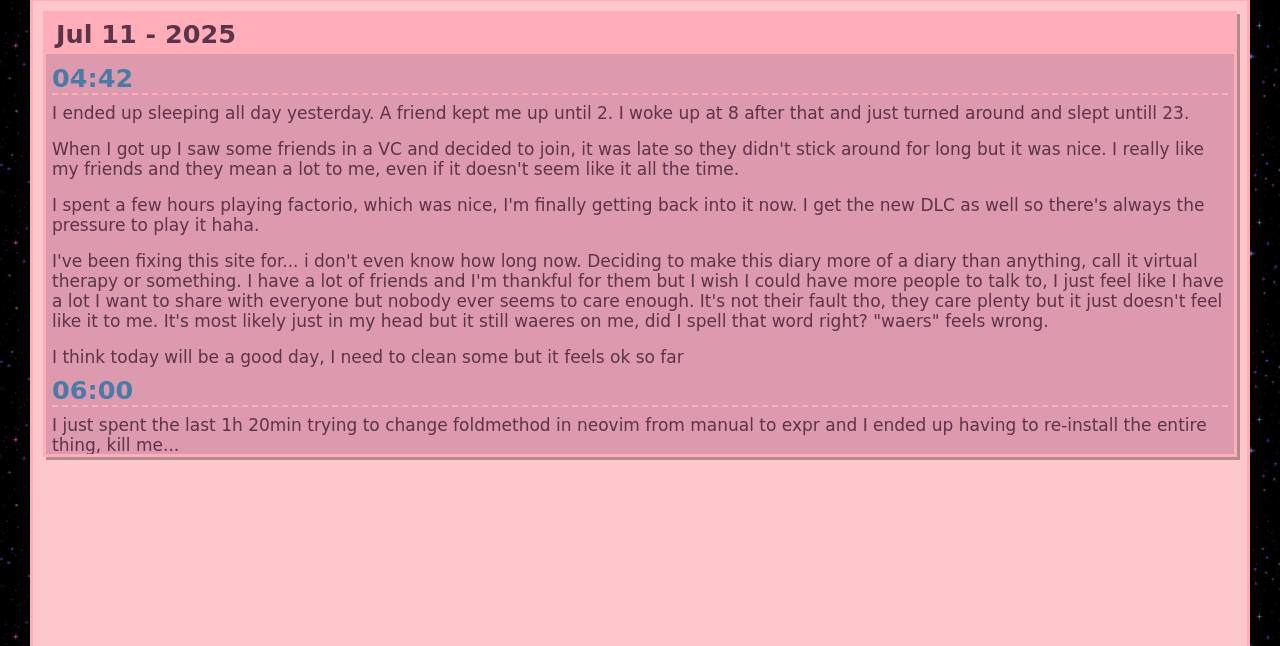
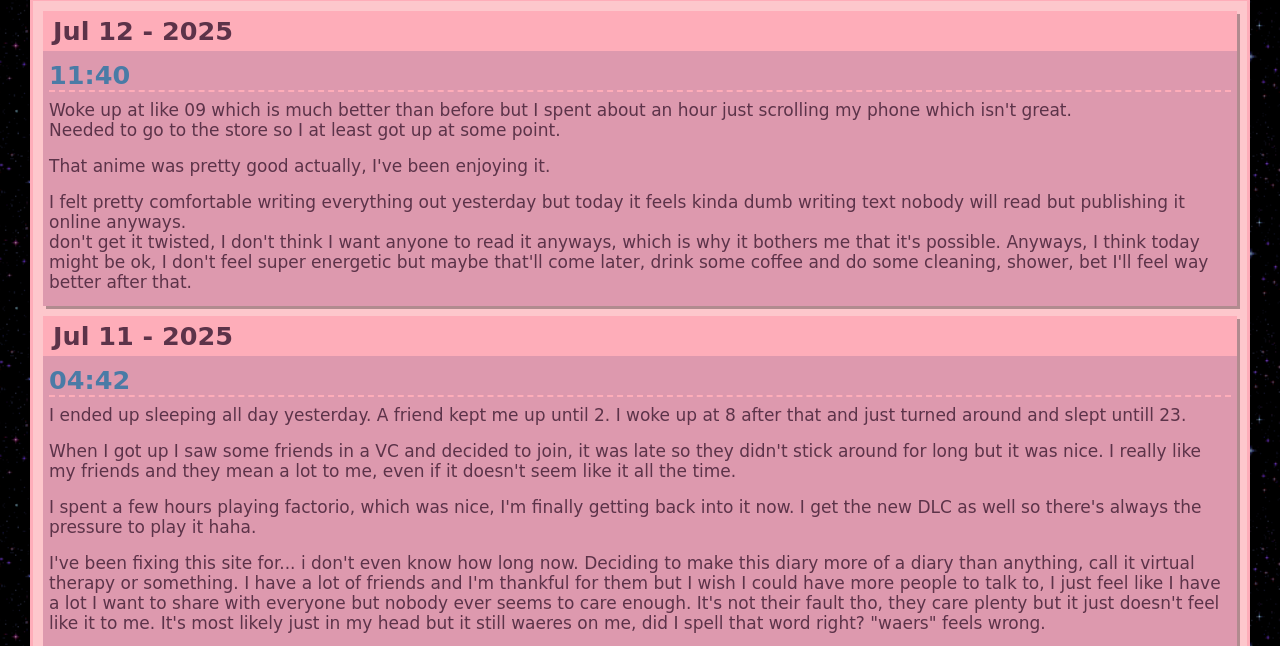
Before and after one commit to AscentToHeaven/AscentToHeaven, a plain HTML site: page links/diary.html in a window 1280 px wide. Shown: the part 98-744 px from the top of the page. Drawn offline with Linux system fonts and the light colour scheme.

Commit message:
diary entry

```diff
--- a/css/diary.css
+++ b/css/diary.css
@@ -40,3 +40,8 @@ p {
 .diary-post p:hover {
   background-color: var(--c1);
 }
+
+.entry {
+  margin-bottom: 10px;
+  box-shadow: 3px 3px 0px rgba(0,0,0,0.3);
+}
--- a/links/diary.html
+++ b/links/diary.html
@@ -17,12 +17,27 @@
 </div>
 
 <body>
+
   <div class="title">
     <h1>WELCOME TO MY DIARY</h1>
   </div>
+
   <div class="" id="diary-mainbox">
     <div class="border" id="diary-entries">
-      <div class="border">
+
+        <div class="entry">
+          <div class="head"><h2>Jul 12 - 2025</h2></div>
+          <div class="textbox diary-post">
+            <h2>11:40</h2>
+            <p>Woke up at like 09 which is much better than before but I spent about an hour just scrolling my phone which isn't great.<br>
+                Needed to go to the store so I at least got up at some point.</p>
+            <p>That anime was pretty good actually, I've been enjoying it.</p>
+            <p>I felt pretty comfortable writing everything out yesterday but today it feels kinda dumb writing text nobody will read but publishing it online anyways.<br>
+            don't get it twisted, I don't think I want anyone to read it anyways, which is why it bothers me that it's possible. Anyways, I think today might be ok, I don't feel super energetic but maybe that'll come later, drink some coffee and do some cleaning, shower, bet I'll feel way better after that.</p>
+          </div>
+        </div>
+
+        <div class="entry">
           <div class="head"><h2>Jul 11 - 2025</h2></div>
           <div class="textbox diary-post">
             <h2>04:42</h2>
@@ -51,6 +66,7 @@
               When I used to feel this way before I'd goon or just play a bunch of games but I also didn't used to feel so loney. I never had friends growing up so I didn't notice the lack of company. But now that I've had them, I notice it so much more when they're no around</p>
           </div>
         </div>
+
     </div>
   </div>
 </body>
```
Lines whose indentation alone changed are shown as unchanged.
